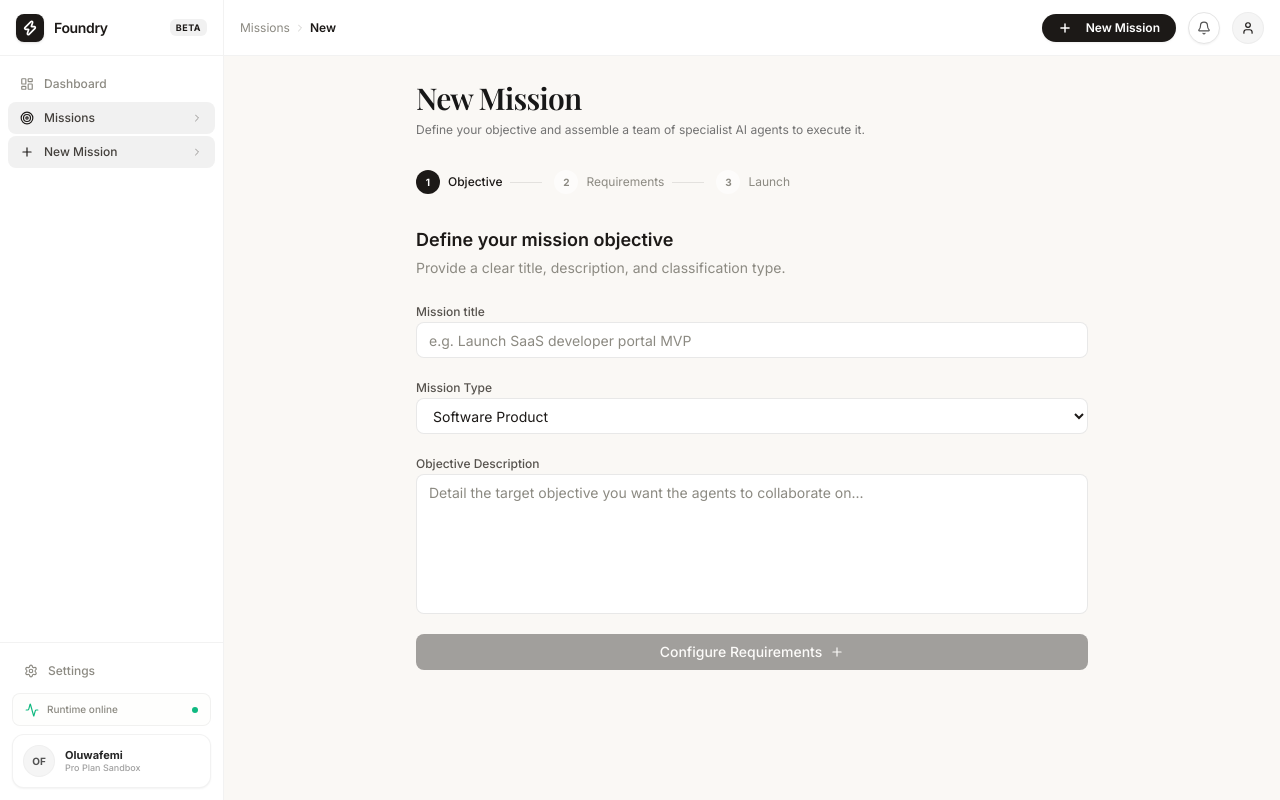
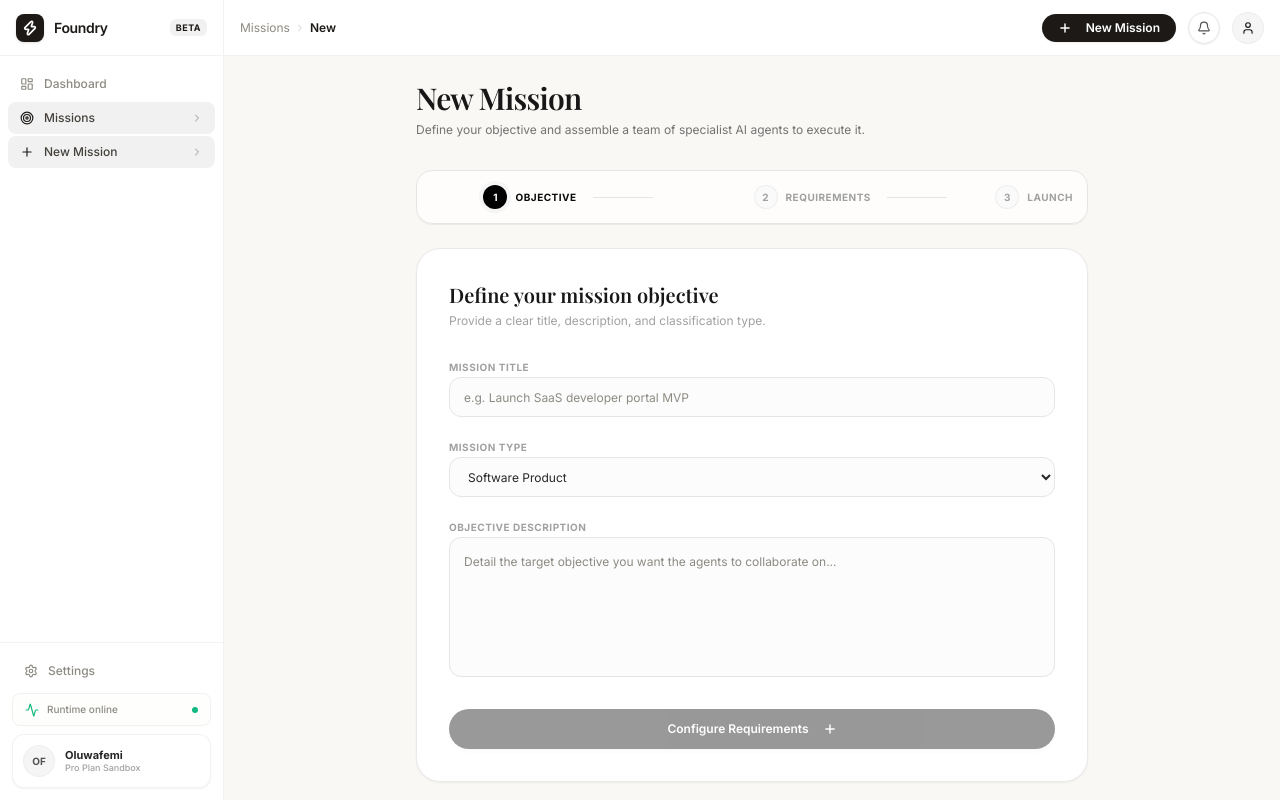
Before and after one commit to o1-spec/foundry, a Next.js app: page /missions/new in a window 1280 px wide. Built offline with nearby package versions, Linux system fonts and the light colour scheme; a web font is replaced by a local one.

Commit message:
style(form): revamp CreateMissionForm inputs, select, step indicators, cards, and buttons

```diff
--- a/src/components/mission/CreateMissionForm.tsx
+++ b/src/components/mission/CreateMissionForm.tsx
@@ -59,65 +59,71 @@ export function CreateMissionForm() {
   }
 
   return (
-    <div className="mx-auto max-w-2xl space-y-8 animate-fade-up">
-      {/* Step indicators */}
-      <div className="flex items-center gap-3">
+    <div className="mx-auto max-w-2xl space-y-6 animate-fade-up">
+      {/* ── Step Indicators ───────────────────────────────────────────── */}
+      <div className="flex items-center justify-between border border-neutral-200 bg-white/70 backdrop-blur-xs p-3.5 rounded-2xl shadow-2xs">
         {[1, 2, 3].map((s) => (
-          <div key={s} className="flex items-center gap-2">
+          <div key={s} className="flex items-center gap-2 flex-1 justify-center last:flex-initial">
             <div
-              className={`flex h-6 w-6 items-center justify-center rounded-full text-[10px] font-bold transition-all ${
+              className={`flex h-6 w-6 items-center justify-center rounded-full text-[10px] font-bold transition-all duration-300 ${
                 s === step
-                  ? "bg-(--color-primary) text-white"
+                  ? "bg-black text-white ring-4 ring-neutral-100"
                   : s < step
-                  ? "bg-(--color-primary)/30 text-(--color-primary)"
-                  : "bg-(--color-bg-elevated) text-(--color-text-muted)"
+                  ? "bg-emerald-50 text-emerald-600 border border-emerald-200"
+                  : "bg-neutral-50 text-neutral-400 border border-neutral-200/60"
               }`}
             >
-              {s}
+              {s < step ? "✓" : s}
             </div>
             <span
-              className={`text-xs ${
+              className={`text-[10px] uppercase tracking-wider font-bold transition-colors ${
                 s === step
-                  ? "text-(--color-text-primary) font-medium"
-                  : "text-(--color-text-muted)"
+                  ? "text-neutral-950"
+                  : s < step
+                  ? "text-emerald-600"
+                  : "text-neutral-400"
               }`}
             >
               {s === 1 ? "Objective" : s === 2 ? "Requirements" : "Launch"}
             </span>
-            {s < 3 && <div className="h-px w-8 bg-(--color-border-default)" />}
+            {s < 3 && <div className="hidden sm:block h-px flex-1 max-w-[60px] bg-neutral-200 mx-2" />}
           </div>
         ))}
       </div>
 
+      {/* ── Form Card ────────────────────────────────────────────────── */}
+      <Card className="bg-white border border-neutral-200/80 rounded-3xl p-6 sm:p-8 shadow-xs relative overflow-hidden">
         {/* Step 1: Definition */}
         {step === 1 && (
-        <div className="space-y-5">
+          <div className="space-y-6">
             <div>
-            <h2 className="text-lg font-semibold text-(--color-text-primary)">
+              <h2 className="font-serif text-xl font-semibold text-neutral-900">
                 Define your mission objective
               </h2>
-            <p className="mt-1 text-sm text-(--color-text-muted)">
+              <p className="mt-1 text-xs text-neutral-400">
                 Provide a clear title, description, and classification type.
               </p>
             </div>
+
             <div className="space-y-4">
               <div className="space-y-1.5">
-              <Label htmlFor="title">Mission title</Label>
+                <Label htmlFor="title" className="text-[10px] font-bold uppercase tracking-wider text-neutral-400">Mission title</Label>
                 <Input
                   id="title"
                   value={title}
                   onChange={(e) => setTitle(e.target.value)}
                   placeholder="e.g. Launch SaaS developer portal MVP"
+                  className="rounded-xl border border-neutral-200 bg-neutral-50/50 hover:bg-neutral-50 focus:bg-white transition-all text-xs h-10 px-3.5 focus:border-black focus:ring-black/5"
                 />
               </div>
 
               <div className="space-y-1.5">
-              <Label htmlFor="type">Mission Type</Label>
+                <Label htmlFor="type" className="text-[10px] font-bold uppercase tracking-wider text-neutral-400">Mission Type</Label>
                 <select
                   id="type"
                   value={type}
                   onChange={(e) => setType(e.target.value)}
-                className="flex h-9 w-full rounded-lg border border-(--color-border-default) bg-(--color-bg-surface) px-3 py-1 text-sm text-(--color-text-primary) focus:outline-none focus:border-(--color-primary) focus:ring-2 focus:ring-(--color-primary)/20"
+                  className="flex h-10 w-full rounded-xl border border-neutral-200 bg-neutral-50/50 hover:bg-neutral-50 focus:bg-white px-3.5 py-2 text-xs text-neutral-800 outline-hidden transition-all focus:border-black focus:ring-4 focus:ring-neutral-100"
                 >
                   {MISSION_TYPES.map((t) => (
                     <option key={t} value={t}>
@@ -128,13 +134,13 @@ export function CreateMissionForm() {
               </div>
 
               <div className="space-y-1.5">
-              <Label htmlFor="description">Objective Description</Label>
+                <Label htmlFor="description" className="text-[10px] font-bold uppercase tracking-wider text-neutral-400">Objective Description</Label>
                 <Textarea
                   id="description"
                   value={description}
                   onChange={(e) => setDescription(e.target.value)}
                   placeholder="Detail the target objective you want the agents to collaborate on..."
-                className="min-h-[140px]"
+                  className="min-h-[140px] rounded-xl border border-neutral-200 bg-neutral-50/50 hover:bg-neutral-50 focus:bg-white transition-all text-xs p-3.5 focus:border-black focus:ring-black/5 leading-relaxed"
                 />
               </div>
             </div>
@@ -142,55 +148,62 @@ export function CreateMissionForm() {
             <Button
               onClick={() => setStep(2)}
               disabled={title.length < 3 || description.length < 10}
-            className="w-full"
+              className="w-full bg-black text-white hover:bg-neutral-800 rounded-full h-10 text-xs font-semibold shadow-md shadow-neutral-900/5 transition-all mt-2"
             >
-            Configure Requirements <Plus className="h-3.5 w-3.5" />
+              Configure Requirements <Plus className="ml-1.5 h-3.5 w-3.5" strokeWidth={2.5} />
             </Button>
           </div>
         )}
 
         {/* Step 2: Requirements */}
         {step === 2 && (
-        <div className="space-y-5">
+          <div className="space-y-6">
             <div>
-            <h2 className="text-lg font-semibold text-(--color-text-primary)">
+              <h2 className="font-serif text-xl font-semibold text-neutral-900">
                 Establish rules &amp; deliverables
               </h2>
-            <p className="mt-1 text-sm text-(--color-text-muted)">
+              <p className="mt-1 text-xs text-neutral-400">
                 Help focus agent execution by declaring explicit guidelines.
               </p>
             </div>
 
             <div className="space-y-4">
               <div className="space-y-1.5">
-              <Label htmlFor="constraints">Constraints (Optional)</Label>
+                <Label htmlFor="constraints" className="text-[10px] font-bold uppercase tracking-wider text-neutral-400">Constraints (Optional)</Label>
                 <Textarea
                   id="constraints"
                   value={constraints}
                   onChange={(e) => setConstraints(e.target.value)}
                   placeholder="e.g. Budget limit $500, must support offline sync, use Next.js 16..."
-                className="min-h-[100px]"
+                  className="min-h-[100px] rounded-xl border border-neutral-200 bg-neutral-50/50 hover:bg-neutral-50 focus:bg-white transition-all text-xs p-3.5 focus:border-black focus:ring-black/5 leading-relaxed"
                 />
               </div>
 
               <div className="space-y-1.5">
-              <Label htmlFor="deliverables">Expected Deliverables (Optional)</Label>
+                <Label htmlFor="deliverables" className="text-[10px] font-bold uppercase tracking-wider text-neutral-400">Expected Deliverables (Optional)</Label>
                 <Textarea
                   id="deliverables"
                   value={expectedDeliverables}
                   onChange={(e) => setExpectedDeliverables(e.target.value)}
                   placeholder="e.g. Product design schemas, sample components, validation QA checklist..."
-                className="min-h-[100px]"
+                  className="min-h-[100px] rounded-xl border border-neutral-200 bg-neutral-50/50 hover:bg-neutral-50 focus:bg-white transition-all text-xs p-3.5 focus:border-black focus:ring-black/5 leading-relaxed"
                 />
               </div>
             </div>
 
-          <div className="flex gap-3">
-            <Button variant="secondary" onClick={() => setStep(1)} className="flex-1">
+            <div className="flex gap-3 mt-2">
+              <Button
+                variant="secondary"
+                onClick={() => setStep(1)}
+                className="flex-1 rounded-full h-10 text-xs font-semibold border border-neutral-200 hover:bg-neutral-50 transition-all bg-white text-neutral-700"
+              >
                 Back
               </Button>
-            <Button onClick={() => setStep(3)} className="flex-1">
-              Review details <Zap className="h-3.5 w-3.5" />
+              <Button
+                onClick={() => setStep(3)}
+                className="flex-1 bg-black text-white hover:bg-neutral-800 rounded-full h-10 text-xs font-semibold shadow-md shadow-neutral-900/5 transition-all"
+              >
+                Review details <Zap className="ml-1.5 h-3.5 w-3.5" />
               </Button>
             </div>
           </div>
@@ -198,51 +211,53 @@ export function CreateMissionForm() {
 
         {/* Step 3: Review & Launch */}
         {step === 3 && (
-        <div className="space-y-5">
+          <div className="space-y-6">
             <div>
-            <h2 className="text-lg font-semibold text-(--color-text-primary)">
+              <h2 className="font-serif text-xl font-semibold text-neutral-900">
                 Launch Agent pipeline
               </h2>
-            <p className="mt-1 text-sm text-(--color-text-muted)">
+              <p className="mt-1 text-xs text-neutral-400">
                 Review details before firing orchestrator background workers.
               </p>
             </div>
 
-          <Card className="bg-(--color-bg-surface)">
-            <CardContent className="p-4 space-y-4">
+            <Card className="bg-neutral-50/50 border border-neutral-200/70 rounded-2xl overflow-hidden">
+              <CardContent className="p-5 space-y-4">
                 <div>
-                <p className="text-[10px] uppercase tracking-wider text-(--color-text-muted) mb-1">
+                  <p className="text-[9px] uppercase tracking-wider font-bold text-neutral-400 mb-1.5">
                     General Details
                   </p>
-                <div className="flex items-center gap-2 mb-1.5">
-                  <p className="text-sm font-semibold text-(--color-text-primary)">
+                  <div className="flex items-center gap-2 mb-2 flex-wrap">
+                    <p className="text-xs font-bold text-neutral-900">
                       {title}
                     </p>
-                  <Badge variant="secondary">{type}</Badge>
+                    <Badge className="bg-black/5 text-neutral-800 border border-neutral-200 hover:bg-black/5 text-[9px] font-semibold px-2 py-0.5 rounded-full">
+                      {type}
+                    </Badge>
                   </div>
-                <p className="text-xs text-(--color-text-muted) leading-relaxed">
+                  <p className="text-xs text-neutral-500 leading-relaxed font-sans">
                     {description}
                   </p>
                 </div>
 
                 {(constraints || expectedDeliverables) && (
-                <div className="grid gap-3 pt-2 border-t border-(--color-border-subtle) sm:grid-cols-2">
+                  <div className="grid gap-4 pt-3 border-t border-neutral-200/60 sm:grid-cols-2">
                     {constraints && (
                       <div>
-                      <p className="text-[9px] uppercase tracking-wider text-(--color-text-muted) mb-0.5">
+                        <p className="text-[9px] uppercase tracking-wider font-bold text-neutral-400 mb-1">
                           Constraints
                         </p>
-                      <p className="text-xs text-(--color-text-secondary) leading-relaxed">
+                        <p className="text-xs text-neutral-600 leading-relaxed">
                           {constraints}
                         </p>
                       </div>
                     )}
                     {expectedDeliverables && (
                       <div>
-                      <p className="text-[9px] uppercase tracking-wider text-(--color-text-muted) mb-0.5">
+                        <p className="text-[9px] uppercase tracking-wider font-bold text-neutral-400 mb-1">
                           Deliverables Target
                         </p>
-                      <p className="text-xs text-(--color-text-secondary) leading-relaxed">
+                        <p className="text-xs text-neutral-600 leading-relaxed">
                           {expectedDeliverables}
                         </p>
                       </div>
@@ -253,29 +268,39 @@ export function CreateMissionForm() {
             </Card>
 
             {error && (
-            <p className="rounded-lg border border-(--color-error)/20 bg-(--color-error)/5 px-3 py-2 text-xs text-(--color-error)">
+              <p className="rounded-xl border border-rose-200 bg-rose-50/50 px-3.5 py-2.5 text-xs text-rose-600 font-medium">
                 {error}
               </p>
             )}
 
             <div className="flex gap-3">
-            <Button variant="secondary" onClick={() => setStep(2)} className="flex-1" disabled={loading}>
+              <Button
+                variant="secondary"
+                onClick={() => setStep(2)}
+                className="flex-1 rounded-full h-10 text-xs font-semibold border border-neutral-200 hover:bg-neutral-50 transition-all bg-white text-neutral-700"
+                disabled={loading}
+              >
                 Back
               </Button>
-            <Button onClick={handleSubmit} disabled={loading} className="flex-1">
+              <Button
+                onClick={handleSubmit}
+                disabled={loading}
+                className="flex-1 bg-black text-white hover:bg-neutral-800 rounded-full h-10 text-xs font-semibold shadow-md shadow-neutral-900/5 transition-all"
+              >
                 {loading ? (
                   <>
-                  <Loader2 className="h-3.5 w-3.5 animate-spin" /> Starting pipeline...
+                    <Loader2 className="mr-1.5 h-3.5 w-3.5 animate-spin" /> Starting pipeline...
                   </>
                 ) : (
                   <>
-                  <Zap className="h-3.5 w-3.5" /> Launch Mission
+                    <Zap className="mr-1.5 h-3.5 w-3.5" /> Launch Mission
                   </>
                 )}
               </Button>
             </div>
           </div>
         )}
+      </Card>
     </div>
   );
 }
```
Lines whose indentation alone changed are shown as unchanged.
